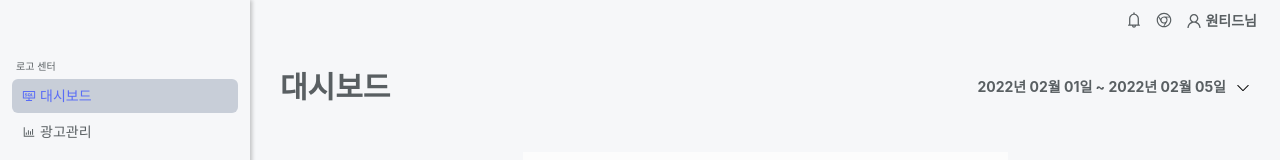
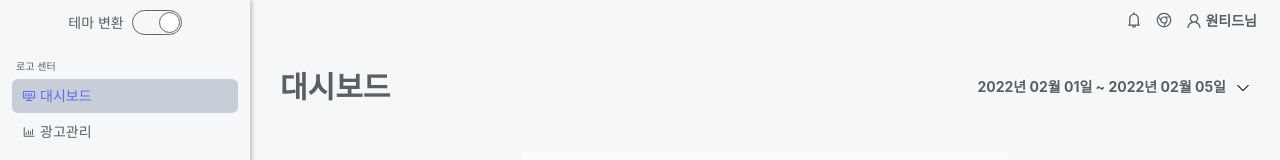
Before and after one commit to devMarco14/ADashboard, a React (Create React App) app: page / in a window 1280 px wide. Shown: the top 160 px of the page. Built offline with nearby package versions, Linux system fonts and the light colour scheme; no server answers; data requests are answered from the project's data file; a web font is replaced by a local one.

Commit message:
feat : 다크모드 적용 토글버튼 적용

```diff
--- a/src/components/header/MobileSideBar.tsx
+++ b/src/components/header/MobileSideBar.tsx
@@ -1,7 +1,10 @@
-import React from 'react';
+import React, { useContext } from 'react';
 import styled from 'styled-components';
 import { AiFillCaretLeft as ExitIcon } from 'react-icons/ai';
+import { ThemeContext } from 'libs/context/theme';
+import { FlexBetween, FlexCenter } from 'libs/style/commonStyles';
 import SideBarInner from './SideBarInner';
+import ToggleButton from './ToggleButton';
 
 interface MobileSideBarProps {
   isSideBar: boolean;
@@ -9,11 +12,14 @@ interface MobileSideBarProps {
 }
 
 function MobileSideBar({ isSideBar, onToggleSideBar }: MobileSideBarProps) {
+  const { ThemeMode, onToggleTheme } = useContext(ThemeContext);
   return (
     <SideBarBlock>
       <InnerBox isSideBar={isSideBar}>
         <DashBoardHeader>
           <ExitIcon onClick={onToggleSideBar} size={18} />
+          테마 변환
+          <ToggleButton isActive={ThemeMode} onToggle={onToggleTheme} />
         </DashBoardHeader>
 
         <SideBarInner />
@@ -27,14 +33,16 @@ const SideBarBlock = styled.div`
   position: relative;
   ${({ theme }) => theme.media.small} {
     display: block;
+    background-color: ${({ theme }) => theme.colors.backgroundColor};
   }
 `;
-const DashBoardHeader = styled.div`
+const DashBoardHeader = styled(FlexCenter)`
   height: 45px;
   display: flex;
   align-items: center;
   padding: 15px;
   margin: 0 6px;
+  gap: 8px;
   color: ${({ theme }) => theme.colors.fontColor};
 `;
 
--- a/src/components/header/WebSideBar.tsx
+++ b/src/components/header/WebSideBar.tsx
@@ -1,17 +1,26 @@
-import React from 'react';
+import { ThemeContext } from 'libs/context/theme';
+import { FlexCenter } from 'libs/style/commonStyles';
+import React, { useContext } from 'react';
 import styled from 'styled-components';
 import SideBarInner from './SideBarInner';
+import ToggleButton from './ToggleButton';
 
 function WebSideBar() {
+  const { ThemeMode, onToggleTheme } = useContext(ThemeContext);
+
   return (
     <SideBarBlock>
-      <BlankSpace />
+      <BlankSpace>
+        테마 변환
+        <ToggleButton isActive={ThemeMode} onToggle={onToggleTheme} />
+      </BlankSpace>
       <SideBarInner />
     </SideBarBlock>
   );
 }
-const BlankSpace = styled.div`
+const BlankSpace = styled(FlexCenter)`
   height: 45px;
+  gap: 8px;
 `;
 const SideBarBlock = styled.div`
   max-width: 250px;
@@ -19,6 +28,7 @@ const SideBarBlock = styled.div`
   display: block;
   position: relative;
   min-height: 100vh;
+  background-color: ${({ theme }) => theme.colors.backgroundColor};
   box-shadow: 2px 0px 4px 0px rgba(0, 0, 0, 0.22);
   ${({ theme }) => theme.media.small} {
     display: none;
```
